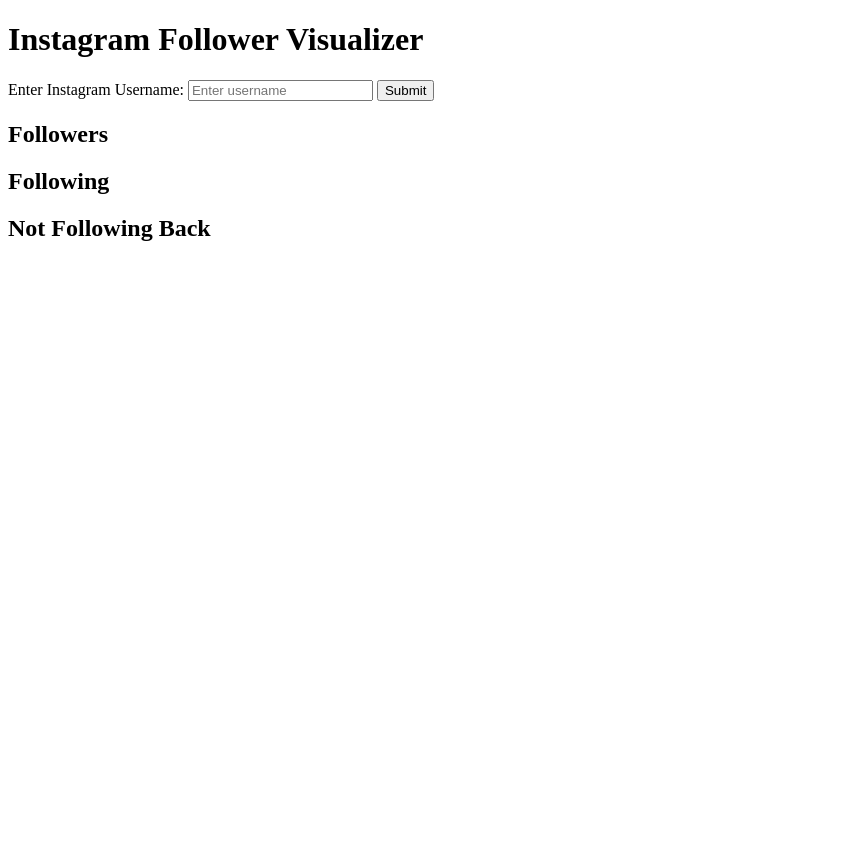
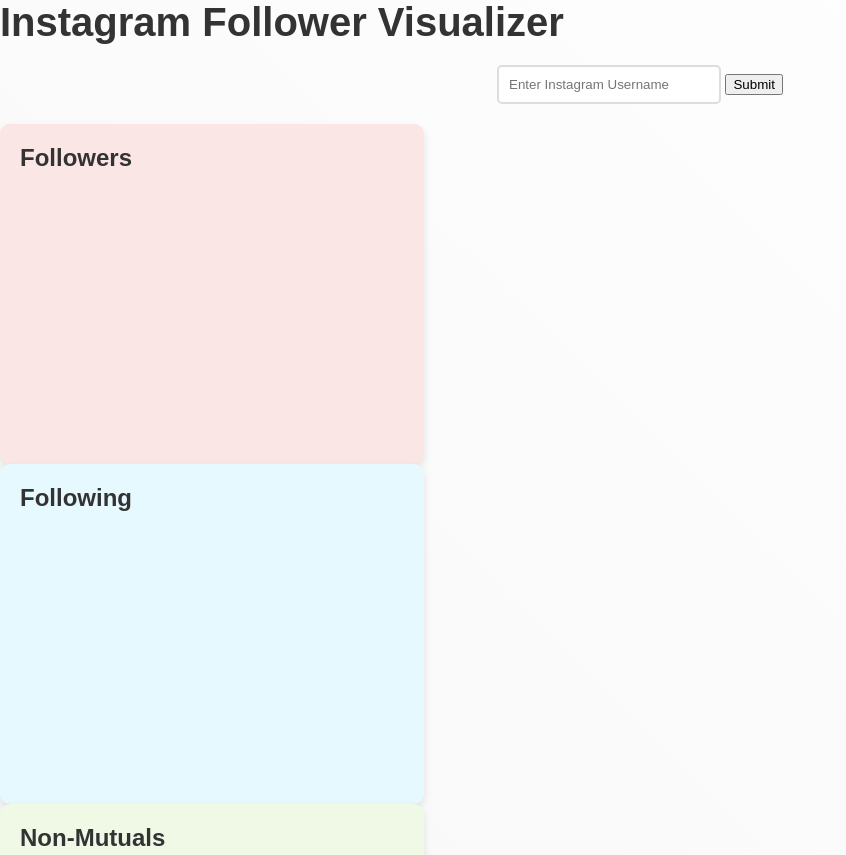
Before and after one commit to Rithik624/Instasite, a plain HTML site: page index.html in a window 1280 px wide. Shown: the top 855 px of the page, without its empty margins (0-846 px from the left). Before the commit the page ends 800 px from the top, so only its background shows below. Drawn offline with Linux system fonts and the light colour scheme.

Commit message:
Update index.html6

```diff
--- a/index.html
+++ b/index.html
@@ -4,19 +4,16 @@
     <meta charset="UTF-8">
     <meta name="viewport" content="width=device-width, initial-scale=1.0">
     <title>Instagram Follower Visualizer</title>
-    <link rel="stylesheet" href="styles.css">
+    <link rel="stylesheet" href="style.css">
 </head>
 <body>
-    <header>
+    <div class="container">
         <h1>Instagram Follower Visualizer</h1>
-    </header>
-    <main>
-        <section class="input-section">
-            <label for="username">Enter Instagram Username:</label>
-            <input type="text" id="username" placeholder="Enter username">
-            <button id="submit">Submit</button>
-        </section>
-        <section class="results-section">
+        <div class="input-section">
+            <input type="text" id="username" placeholder="Enter Instagram Username">
+            <button onclick="fetchData()">Submit</button>
+        </div>
+        <div class="boxes">
             <div class="box" id="followers-box">
                 <h2>Followers</h2>
                 <ul id="followers-list"></ul>
@@ -25,12 +22,12 @@
                 <h2>Following</h2>
                 <ul id="following-list"></ul>
             </div>
-            <div class="box" id="not-following-back-box">
-                <h2>Not Following Back</h2>
-                <ul id="not-following-back-list"></ul>
+            <div class="box" id="non-mutuals-box">
+                <h2>Non-Mutuals</h2>
+                <ul id="non-mutuals-list"></ul>
             </div>
-        </section>
-    </main>
+        </div>
+    </div>
     <script src="script.js"></script>
 </body>
 </html>
```
